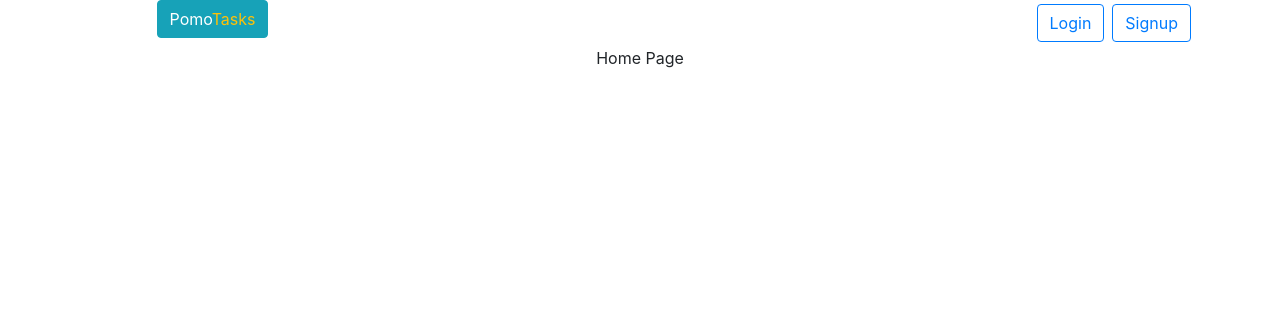
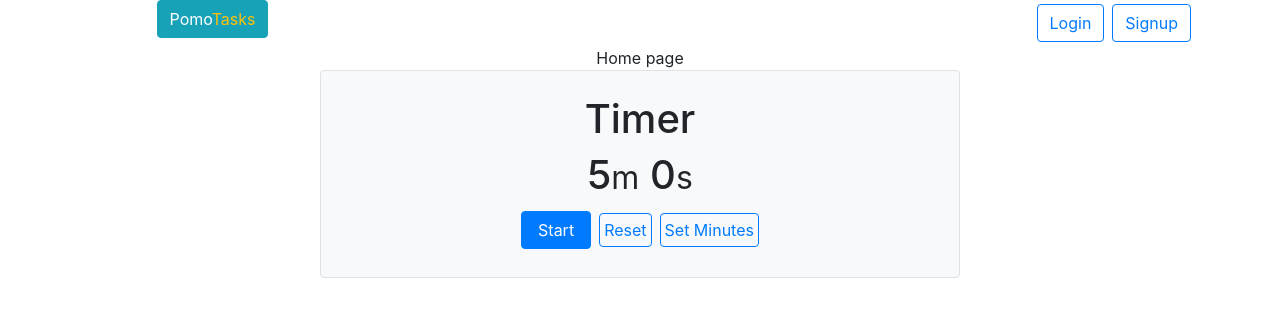
Before and after one commit to mihirlaldas/pomotasks, a React (Create React App) app in the folder frontend/: page / in a window 1280 px wide. Shown: the top 316 px of the page. Built offline with nearby package versions, Linux system fonts and the light colour scheme.

Commit message:
demo timer added

```diff
--- a/frontend/src/components/common/Home.jsx
+++ b/frontend/src/components/common/Home.jsx
@@ -1,13 +1,16 @@
-import React from "react";
-import { Link } from "react-router-dom";
 import Navbar from "./Navbar";
-function Home() {
-  return (
-    <div>
-      <Navbar />
-      Home Page
-    </div>
-  );
+import React, { Component } from "react";
+import Timer from "./Timer";
+export class Home extends Component {
+  render() {
+    return (
+      <div>
+        <Navbar />
+        Home page
+        <Timer />
+      </div>
+    );
+  }
 }
 
 export default Home;
--- /dev/null
+++ b/frontend/src/components/common/Timer.jsx
@@ -0,0 +1,124 @@
+import React from "react";
+export default class Timer extends React.Component {
+  constructor(props) {
+    super(props);
+    this.interval = null;
+    this.state = {
+      minutes: 5,
+      second: 0,
+      showInput: false,
+      isOn: false,
+    };
+  }
+
+  handleInput = (e) => {
+    clearInterval(this.interval);
+    this.setState({
+      minutes: e.target.value,
+    });
+  };
+  showInput = () => {
+    this.setState({
+      showInput: true,
+      minutes: null,
+      second: 0,
+    });
+  };
+  start = () => {
+    this.interval = setInterval(
+      () =>
+        this.setState({
+          showInput: false,
+          isOn: true,
+          second: this.state.second > 0 ? this.state.second - 1 : 59,
+          minutes:
+            this.state.second === 0
+              ? this.state.minutes - 1
+              : this.state.minutes,
+        }),
+      1000
+    );
+  };
+
+  stop = () => {
+    console.log("stop");
+    clearInterval(this.interval);
+    this.setState({
+      isOn: false,
+    });
+  };
+
+  reset = () => {
+    this.stop();
+    this.setState({
+      minutes: 5,
+      second: 0,
+    });
+  };
+  // firstBtn = () => {
+  //     this;
+  // };
+  render() {
+    if (this.state.minutes === 0 && this.state.second === 0) this.stop();
+    if (this.state.showInput) {
+      return (
+        <div>
+          <h1>Timer</h1>
+          <div className="form-group mx-auto w-50">
+            <input
+              className="form-control"
+              type="text"
+              value={this.state.minutes}
+              onChange={this.handleInput}
+              placeholder="Minutes"
+            />
+
+            <button onClick={this.start} className="btn btn-outline-primary">
+              Start
+            </button>
+            <button onClick={this.stop} className="btn btn-outline-primary">
+              Stop
+            </button>
+            <button onClick={this.reset} className="btn btn-outline-primary">
+              Reset
+            </button>
+          </div>
+        </div>
+      );
+    } else {
+      return (
+        <div className="container bg-light shadow border rounded w-50 p-4">
+          <h1>Timer</h1>
+          <h1>
+            {this.state.minutes}
+            <small>m</small> {this.state.second}
+            <small>s</small>
+          </h1>
+          {/* toggle start and stop */}
+          {this.state.isOn ? (
+            <button onClick={this.stop} className="btn btn-danger px-3 m-1">
+              Stop
+            </button>
+          ) : (
+            <button onClick={this.start} className="btn btn-primary px-3 m-1">
+              Start
+            </button>
+          )}
+
+          <button
+            onClick={this.reset}
+            className="btn btn-outline-primary p-1 m-1"
+          >
+            Reset
+          </button>
+          <button
+            onClick={this.showInput}
+            className="btn btn-outline-primary p-1 m-1"
+          >
+            Set Minutes
+          </button>
+        </div>
+      );
+    }
+  }
+}
```
